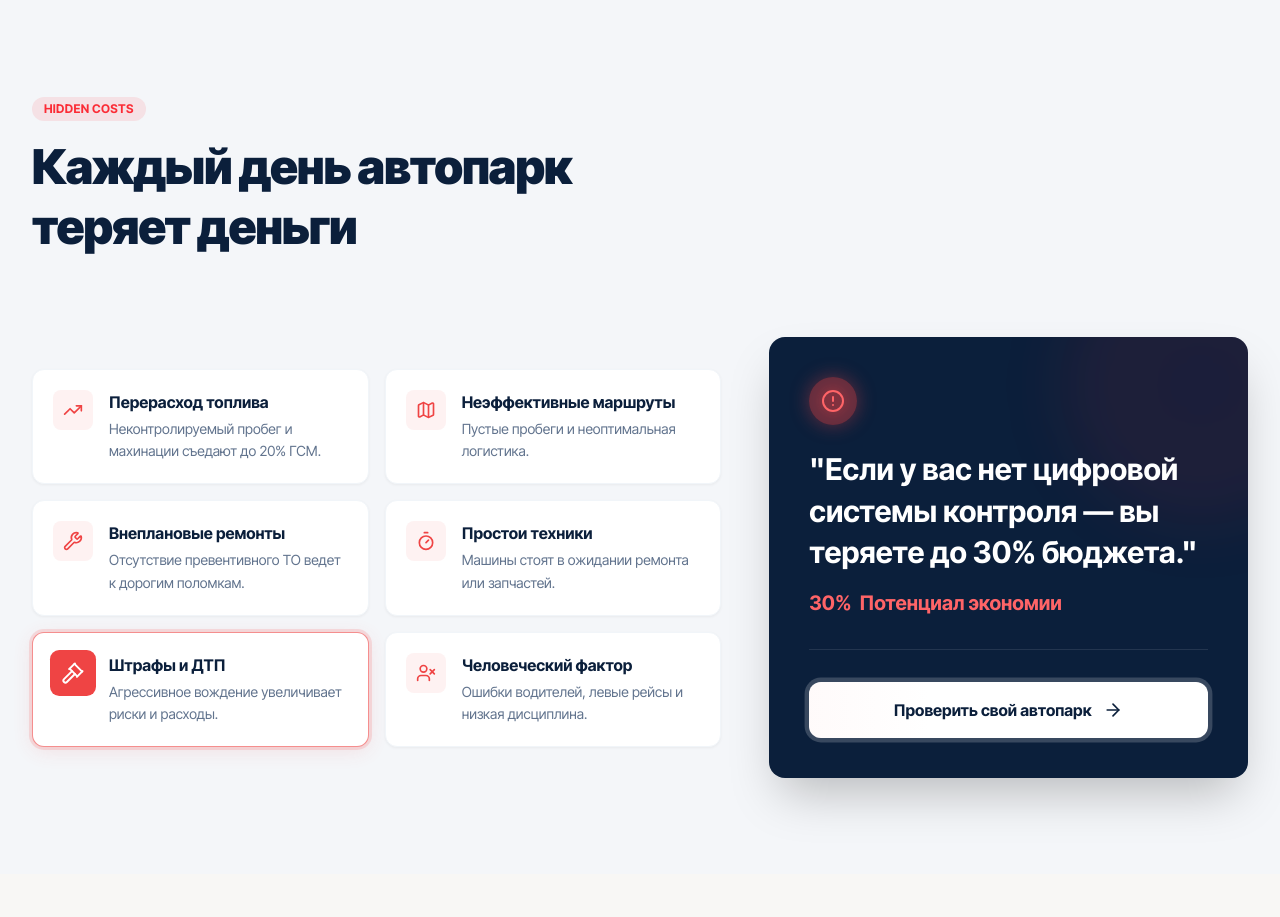
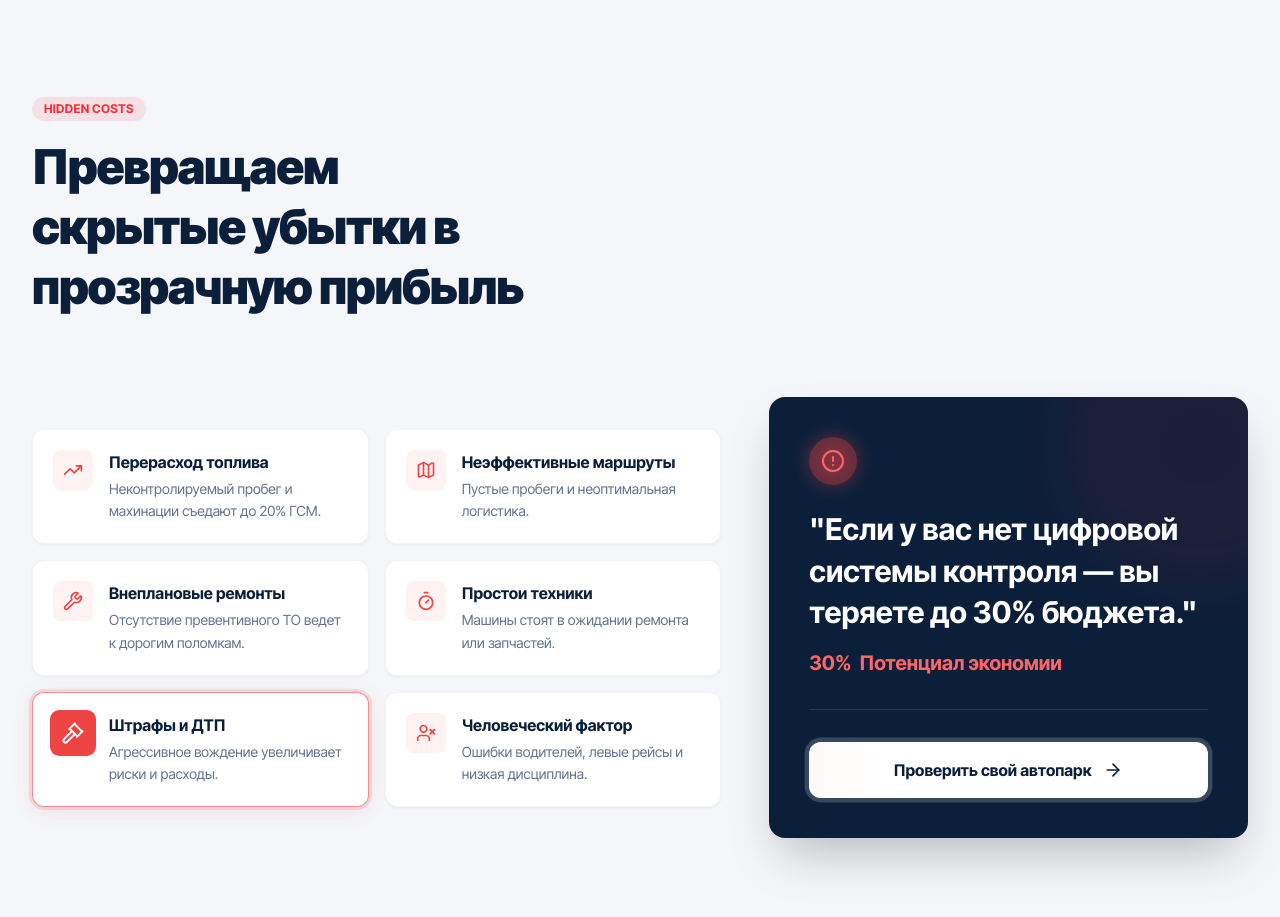
Before and after one commit to Vlad575oa/ResursTrans_1, a Next.js app: page / in a window 1280 px wide. Shown: the part 860-1777 px from the top of the page. Built offline with nearby package versions, Linux system fonts and the light colour scheme; a web font is replaced by a local one.

Commit message:
docs: update PainPoints heading

```diff
--- a/src/components/sections/PainPoints.tsx
+++ b/src/components/sections/PainPoints.tsx
@@ -70,7 +70,7 @@ export const PainPoints = () => {
                             <span className="text-xs font-bold text-red-500 uppercase tracking-wide">Hidden Costs</span>
                         </div>
                         <h2 className="text-navy text-3xl md:text-5xl font-black leading-tight tracking-tight mb-4 text-balance">
-                            Каждый день автопарк теряет деньги
+                            Превращаем скрытые убытки в прозрачную прибыль
                         </h2>
                     </div>
                 </div>
```
